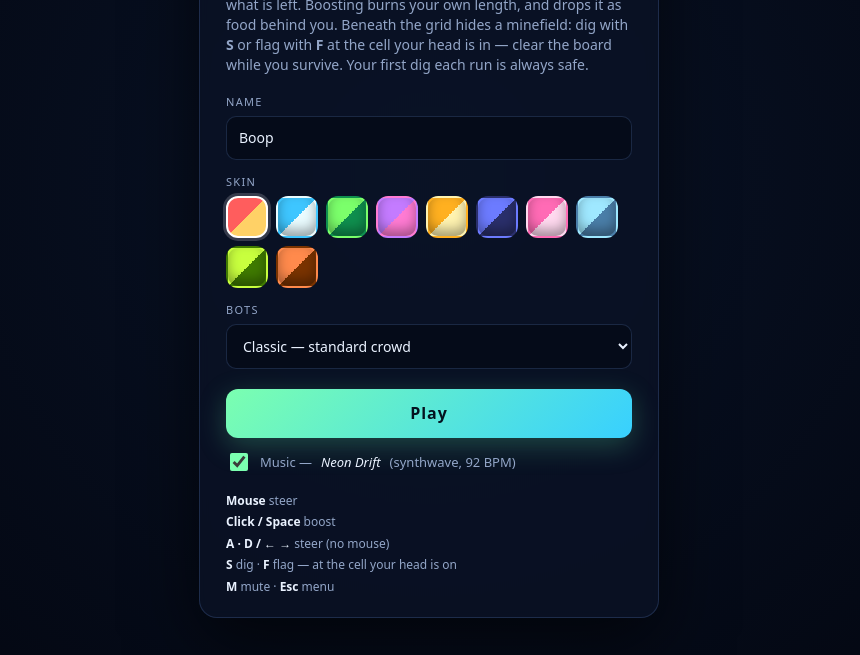
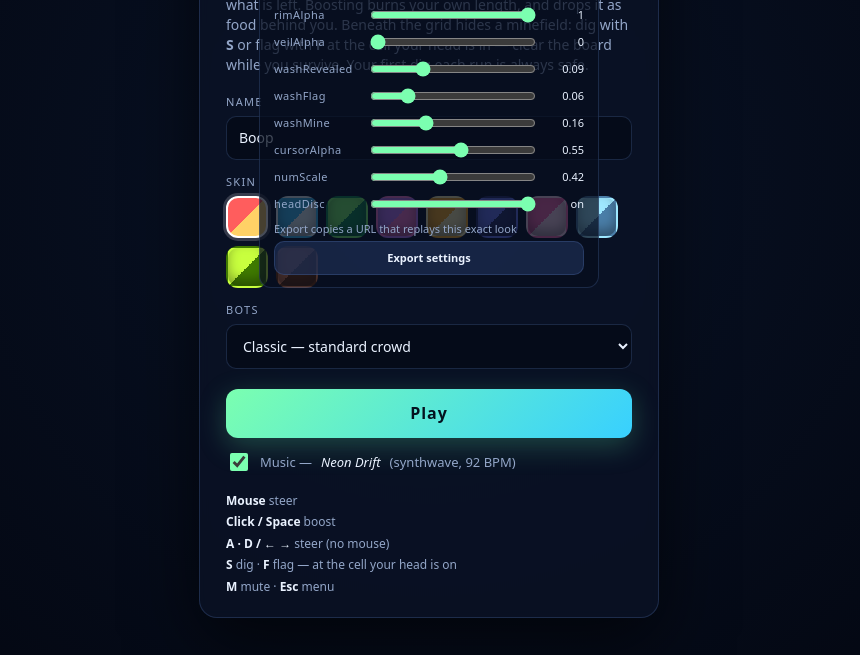
Before and after one commit to Endirdev/mineserpent, a plain HTML site: page index.html in a window 1280 px wide. Shown: the part 145-800 px from the top of the page, without its empty margins (211-1071 px from the left). Drawn offline with Linux system fonts and the light colour scheme.

Commit message:
Dev-only tuning panel: live sliders for all LOOK knobs (K toggles) + Export button that copies a look-replay URL; marked for removal at shipping

```diff
--- a/js/main.js
+++ b/js/main.js
@@ -173,6 +173,7 @@
     // digging on key-hold auto-repeat would fire every frame: only take fresh presses
     if ((e.key === 's' || e.key === 'S' || e.key === '.') && !input.keys[e.key]) trySweeper(false);
     if ((e.key === 'f' || e.key === 'F') && !input.keys[e.key]) trySweeper(true);
+    if ((e.key === 'k' || e.key === 'K') && !input.keys[e.key]) toggleTune();
     input.keys[e.key] = true;
   });
   window.addEventListener('keyup', function (e) {
@@ -332,6 +333,89 @@
     });
   }
 
+  // ------------------------------------------------------------- dev tuning panel
+  // Playground sliders for every SlitherRender.LOOK knob + an export that builds a
+  // URL replaying the exact look (clipboard-copied, and shown for manual select).
+  // DEV ONLY — delete buildTune/toggleTune, the 'k' keydown line and the .tune CSS
+  // block when shipping.
+  var tunePanel = null;
+
+  function buildTune() {
+    var LOOK2 = window.SlitherRender.LOOK;
+    var p = document.createElement('div');
+    p.className = 'tune';
+    var head = document.createElement('div');
+    head.className = 'thead';
+    head.textContent = 'Look knobs \u2014 dev only (K hides)';
+    p.appendChild(head);
+
+    var ranges = {
+      stripeAlpha: [0, 1], bandMul: [0.5, 3], rimAlpha: [0, 1], veilAlpha: [0, 0.8],
+      washRevealed: [0, 0.3], washFlag: [0, 0.3], washMine: [0, 0.5],
+      cursorAlpha: [0, 1], numScale: [0.15, 0.8], headDisc: [0, 1, 1]
+    };
+
+    function tuneRow(k, range) {
+      var row = document.createElement('div');
+      row.className = 'trow';
+      var lbl = document.createElement('span');
+      lbl.className = 'tlbl';
+      lbl.textContent = k;
+      var val = document.createElement('span');
+      val.className = 'tval';
+      var sl = document.createElement('input');
+      sl.type = 'range';
+      sl.min = String(range[0]);
+      sl.max = String(range[1]);
+      sl.step = String(range[2] || 0.01);
+      sl.value = String(LOOK2[k]);
+      var fmt = function (v) { return k === 'headDisc' ? (parseFloat(v) >= 0.5 ? 'on' : 'off') : v; };
+      val.textContent = fmt(sl.value);
+      var apply = function () {
+        var v = parseFloat(sl.value);
+        if (v !== v) return;
+        LOOK2[k] = v;
+        val.textContent = fmt(sl.value);
+      };
+      sl.addEventListener('input', apply);
+      sl.addEventListener('change', apply);
+      row.appendChild(lbl);
+      row.appendChild(sl);
+      row.appendChild(val);
+      return row;
+    }
+    for (var k3 in ranges) {
+      if (k3 in LOOK2) p.appendChild(tuneRow(k3, ranges[k3]));
+    }
+
+    var msg = document.createElement('div');
+    msg.className = 'tmsg';
+    msg.textContent = 'Export copies a URL that replays this exact look';
+    p.appendChild(msg);
+    var out = document.createElement('div');
+    out.className = 'tout';
+    p.appendChild(out);
+    var exp = document.createElement('button');
+    exp.className = 'texp';
+    exp.textContent = 'Export settings';
+    exp.addEventListener('click', function () {
+      var parts = [];
+      for (var k4 in LOOK2) parts.push(k4 + '=' + LOOK2[k4]);
+      var url = location.href.split('?')[0] + '?' + parts.join('&');
+      out.textContent = url;
+      if (navigator.clipboard && navigator.clipboard.writeText) navigator.clipboard.writeText(url);
+    });
+    p.appendChild(exp);
+    document.body.appendChild(p);
+    tunePanel = p;
+  }
+
+  function toggleTune() {
+    if (!tunePanel) return;
+    if (tunePanel.classList.contains('tune-off')) tunePanel.classList.remove('tune-off');
+    else tunePanel.classList.add('tune-off');
+  }
+
   function showDeath(killerName, cause) {
     state = 'dead';
     if (window.SlitherMusic) window.SlitherMusic.duck(true);
@@ -482,6 +566,7 @@
       world.diffCfg = S.DIFFICULTY[world.diff];
     }
   });
+  buildTune();
   R.init(canvas);
   requestAnimationFrame(frame);
 
--- a/styles.css
+++ b/styles.css
@@ -166,3 +166,24 @@ input:focus, select:focus { outline: 2px solid rgba(123, 255, 176, 0.4); }
   #digbtn, #flagbtn { display: block; }
   #hud-foot span { display: none; }
 }
+
+/* ---------------------------------------------------------------- dev tuning panel */
+.tune {
+  position: fixed; top: 60px; left: 50%; transform: translateX(-50%);
+  width: 340px; padding: 10px 14px 12px;
+  border: 1px solid var(--edge); border-radius: 12px;
+  background: rgba(8, 14, 30, 0.74); color: var(--dim);
+  font-size: 11px; z-index: 6;
+}
+.tune .thead { text-transform: uppercase; letter-spacing: 0.1em; margin-bottom: 8px; }
+.tune .trow { display: flex; align-items: center; gap: 8px; margin-bottom: 5px; }
+.tune .tlbl { width: 86px; letter-spacing: 0.04em; }
+.tune .tval { width: 38px; text-align: right; color: var(--ink); font-variant-numeric: tabular-nums; }
+.tune input[type=range] {
+  flex: 1; height: 18px; padding: 0; background: none; border: 0;
+  accent-color: var(--acid);
+}
+.tune .tmsg { margin-top: 6px; }
+.tune .tout { margin-top: 4px; font-size: 10px; white-space: pre-wrap; word-break: break-all; }
+button.texp { width: 100%; padding: 8px; font-weight: 700; }
+.tune.tune-off { display: none; }
```
